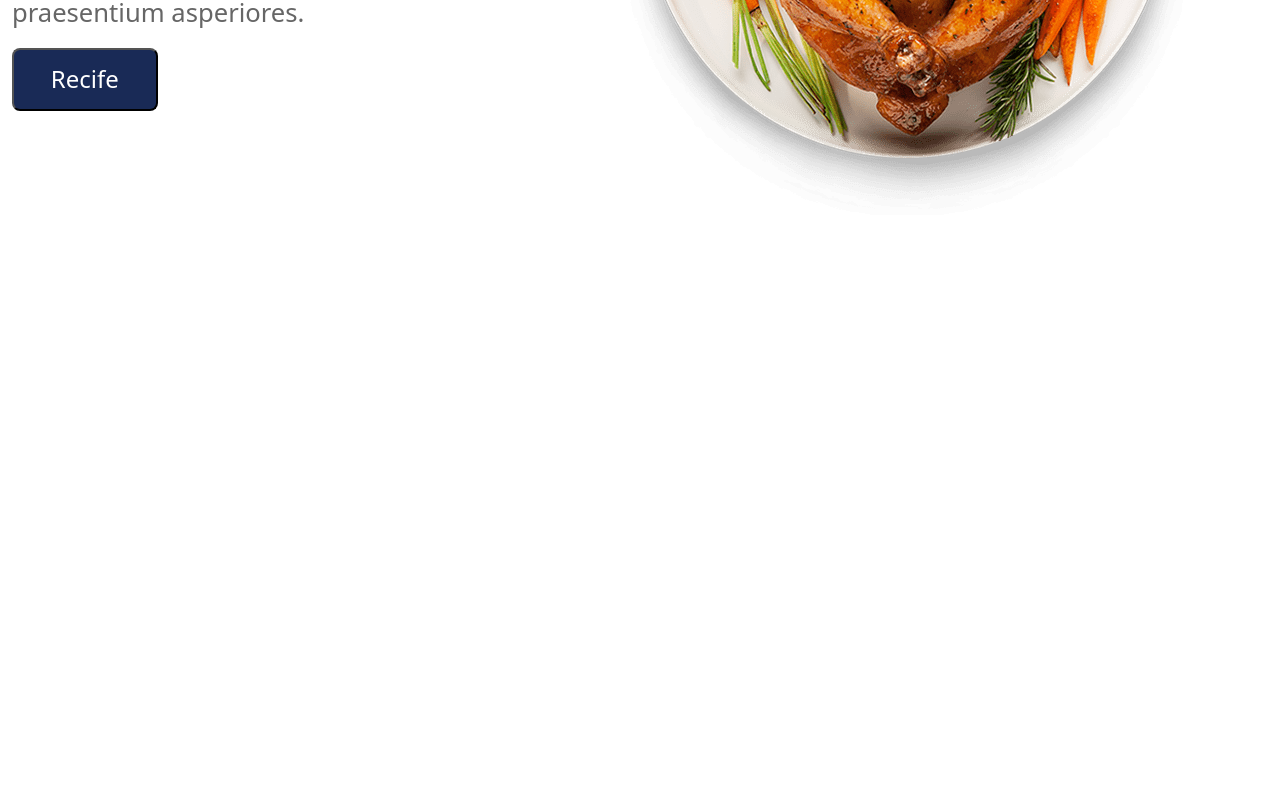
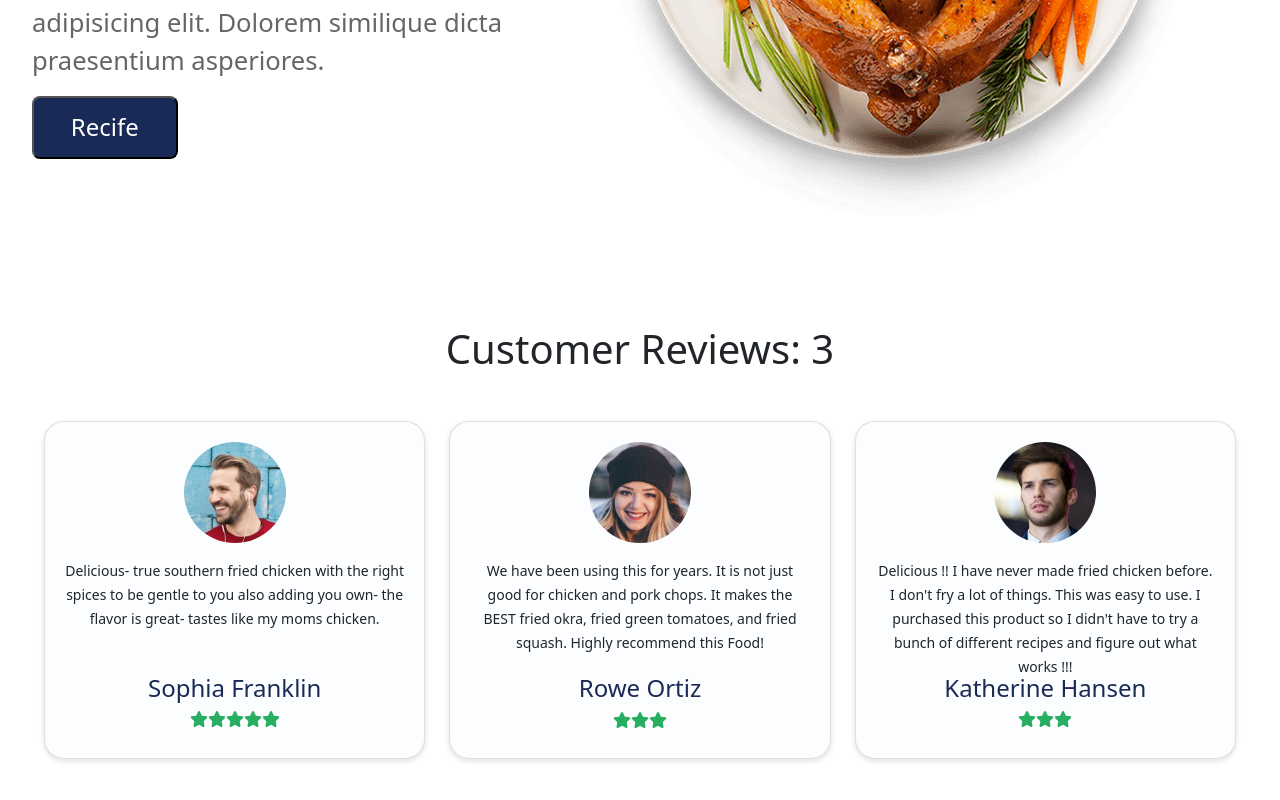
Before and after one commit to ImRanKhan81m/Food-Review-A09, a React (Create React App) app: page / in a window 1280 px wide. Shown: the part 520-1320 px from the top of the page. Before the commit the page ends 800 px from the top, so only its background shows below. Built offline with nearby package versions, Linux system fonts and the light colour scheme; the HTML template or start-up script is replaced by a standard one.

Commit message:
home page customer review show

```diff
--- /dev/null
+++ b/src/Components/CustomReview/CustomReview.js
@@ -0,0 +1,19 @@
+import { faStar } from '@fortawesome/free-solid-svg-icons';
+import { FontAwesomeIcon } from '@fortawesome/react-fontawesome';
+import React from 'react';
+
+const CustomReview = (props) => {
+    const { name, about, rating, img } = props.review;
+    return (
+        <div className="container">
+            <div className='review-all'>
+                <img src={img} alt="" />
+                <p><small>{about}</small></p>
+                <h4>{name}</h4>
+                <h6>{rating >=4 ? <span><FontAwesomeIcon className='rating-star' icon={faStar}/><FontAwesomeIcon className='rating-star' icon={faStar}/><FontAwesomeIcon className='rating-star' icon={faStar}/><FontAwesomeIcon className='rating-star' icon={faStar}/><FontAwesomeIcon className='rating-star' icon={faStar}/></span> : <span><FontAwesomeIcon className='rating-star' icon={faStar}/><FontAwesomeIcon className='rating-star' icon={faStar}/><FontAwesomeIcon className='rating-star' icon={faStar}/></span> }</h6>
+            </div>
+        </div>
+    );
+};
+
+export default CustomReview;
--- a/src/Components/Home/Home.css
+++ b/src/Components/Home/Home.css
@@ -1,7 +1,8 @@
 section {
     padding-top: 80px;
     margin-bottom: 30px;
-
+    padding-left: 20px;
+    padding-right: 20px;
 }
 
 .home-details span {
--- a/src/Components/Home/Home.js
+++ b/src/Components/Home/Home.js
@@ -3,8 +3,12 @@ import { Col, Container, Row } from 'react-bootstrap';
 import './Home.css'
 import image from '../Assets/images/home-img-2.png'
 import { useNavigate } from 'react-router-dom';
+import useReviews from '../../hooks/useReviews';
+import CustomReview from '../CustomReview/CustomReview';
 
 const Home = () => {
+    const [reviews] = useReviews();
+    const customReview = reviews.slice(0,3);
 
     const navigate = useNavigate();
     return (
@@ -29,6 +33,18 @@ const Home = () => {
                         </Row>
                     </Container>
                 </section>
+                <section>
+                    <div className="container text-center">
+                        <h1>Customer Reviews: {customReview.length}</h1>
+                        <div className='reviews mt-5'>
+                            {
+                                customReview.map(review => <CustomReview
+                                    key={review._id}
+                                    review={review}></CustomReview>)
+                            }
+                        </div>
+                    </div>
+                </section>
             </div>
         </>
     );
```
